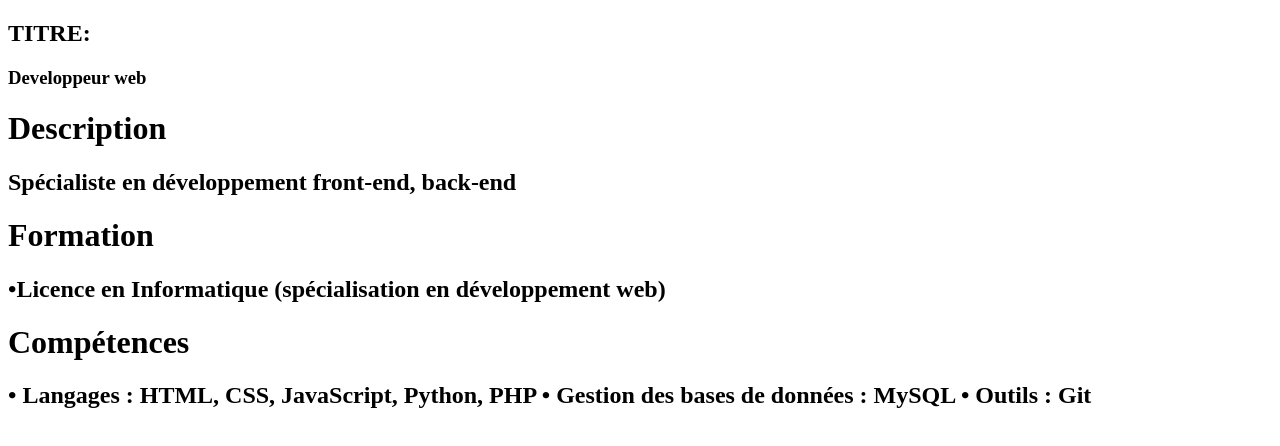
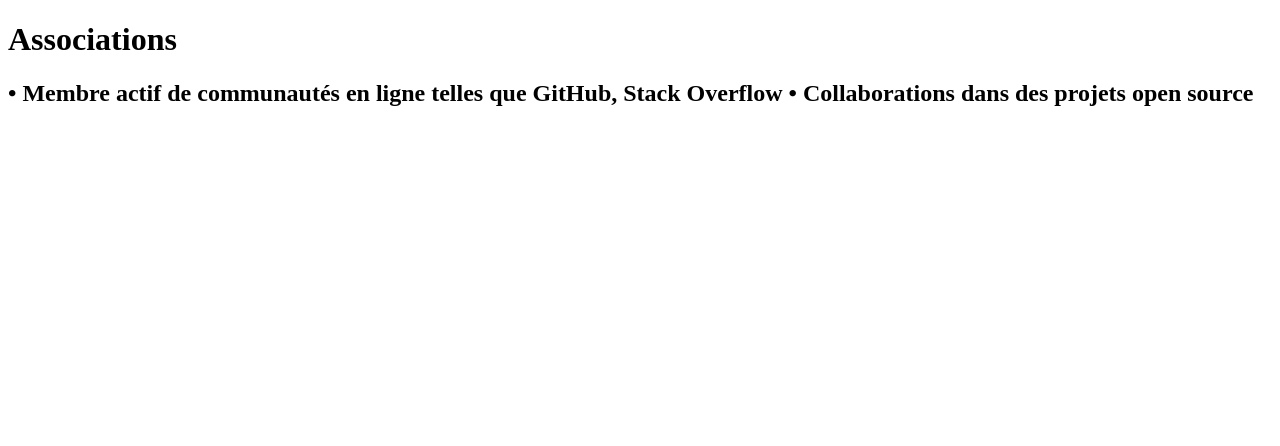
Before and after one commit to NEAL-Ariel/mon-cv, a plain HTML site: page index.html in a window 1280 px wide. Drawn offline with Linux system fonts and the light colour scheme.

Commit message:
modification associations

```diff
--- a/index.html
+++ b/index.html
@@ -7,18 +7,9 @@
     <link rel="stylesheet" href="style.css">
 </head>
 <body>
-    <h2> TITRE:</h2>
-   <h3> Developpeur web </h3>
-   <h1>Description</h1>
-   <h2>Spécialiste en développement front-end, back-end</h2>
-    <h1>Formation</h1>
-    <h2>•Licence en Informatique (spécialisation en développement web)</h2>
-    <h1>Compétences</h1>
-    <h2>
-        •	Langages : HTML, CSS, JavaScript, Python, PHP
-        •	Gestion des bases de données : MySQL
-        •	Outils : Git
-        </h2>
+    <h1>Associations</h1>
+        <h2>•	Membre actif de communautés en ligne telles que GitHub, Stack Overflow
+            •	Collaborations dans des projets open source</h2>
 
 </body>
 </html>
```
